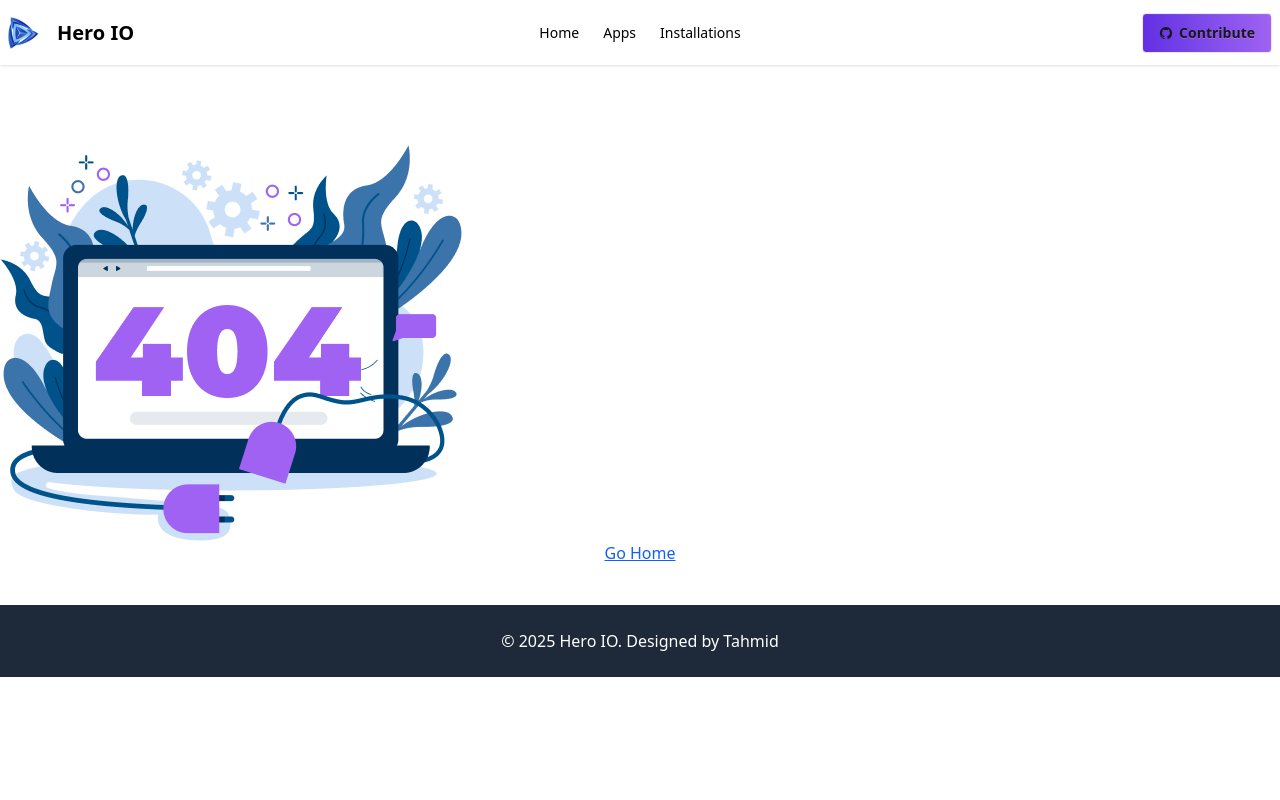
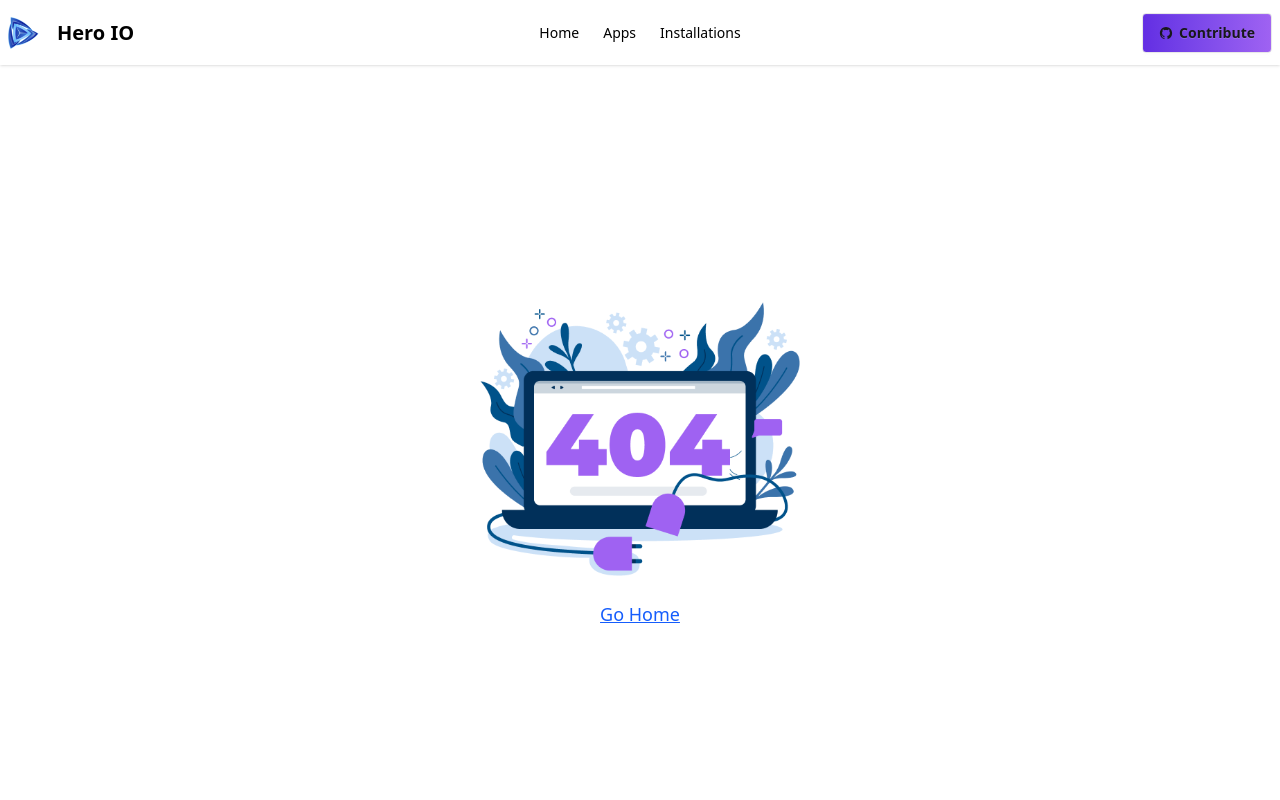
Before and after one commit to Tahmid201/hero_apps, a React (Vite) app: page /Installs in a window 1280 px wide. Shown: the top 800 px of the page. Built offline with nearby package versions, Linux system fonts and the light colour scheme.

Commit message:
modified

```diff
--- a/src/Pages/ErrorPages/ErrorPages.jsx
+++ b/src/Pages/ErrorPages/ErrorPages.jsx
@@ -1,11 +1,19 @@
 import React from "react";
 import { Link } from "react-router-dom";
-import heroImage from "../../assets/error404.png"
+import heroImage from "../../assets/error404.png";
+
 export default function ErrorPage() {
   return (
-    <div className="text-center mt-20">
-      <img src={heroImage} alt="" />
-      <Link to="/" className="text-blue-600 underline">
+    <div className="flex flex-col items-center justify-center min-h-screen text-center">
+      <img
+        className="w-80 max-w-full mb-6"
+        src={heroImage}
+        alt="404 Error"
+      />
+      <Link
+        to="/"
+        className="text-blue-600 underline text-lg hover:text-blue-800 transition"
+      >
         Go Home
       </Link>
     </div>
```
